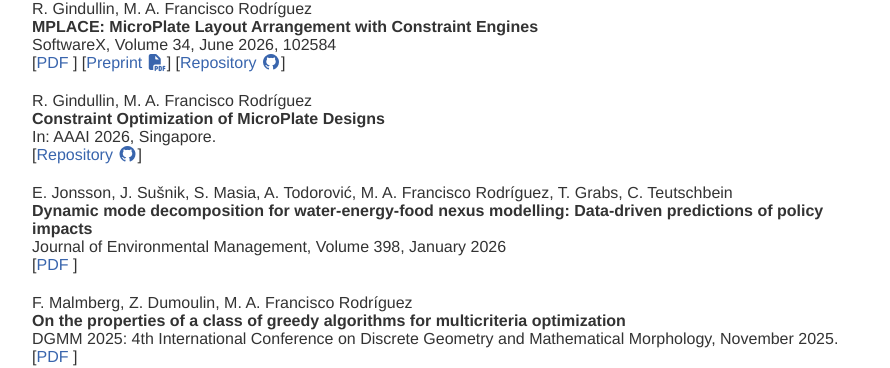
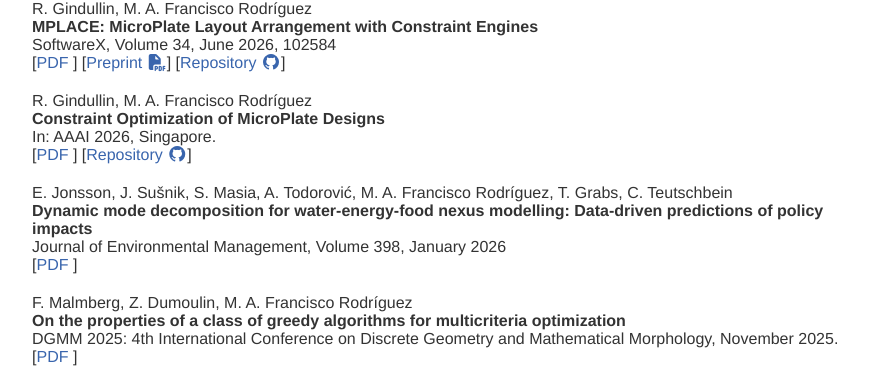
Before and after one commit to andreina-francisco/andreina-francisco.github.io, a Jekyll site: the page built from cv/index.html, in a window 1280 px wide and 900 px high, scrolled down 419 px. Shown: the part 114-482 px from the top of the window, without its empty margins (200-1090 px from the left). Built offline with Jekyll 4.4.1, drawn with Linux system fonts in a browser that asks for light colours; nearby versions of some CDN libraries; a style sheet for code colours, icons or effects is not loaded.

Commit message:
Update index.html

```diff
--- a/cv/index.html
+++ b/cv/index.html
@@ -55,11 +55,9 @@ title: Mar&iacute;a Andre&iacute;na Francisco Rodr&iacute;guez
     <span class="title">Constraint Optimization of MicroPlate Designs</span>
     <br />
     <span class="note">In: AAAI 2026, Singapore.</span><br />
-   <!-- [<a class="text"
-    href="https://link.springer.com/chapter/10.1007/978-3-031-95973-8_16">PDF <i
-    class="ai ai-doi ai-1x"></i></a>] [<a class="text"
-    href="http://www.it.uu.se/research/group/optimisation/publications/CPAIOR16.pdf">Preprint
-    <i class="fas fa-file-pdf"></i></a>] -->
+   [<a class="text"
+    href="https://doi.org/10.1609/aaai.v40i17.38438">PDF <i class="ai
+    ai-doi ai-1x"></i></a>]
     [<a class="text" href="https://github.com/astra-uu-se/COMPD">Repository <i class="fa-brands fa-github"></i></a>]
     </li>
 
```
